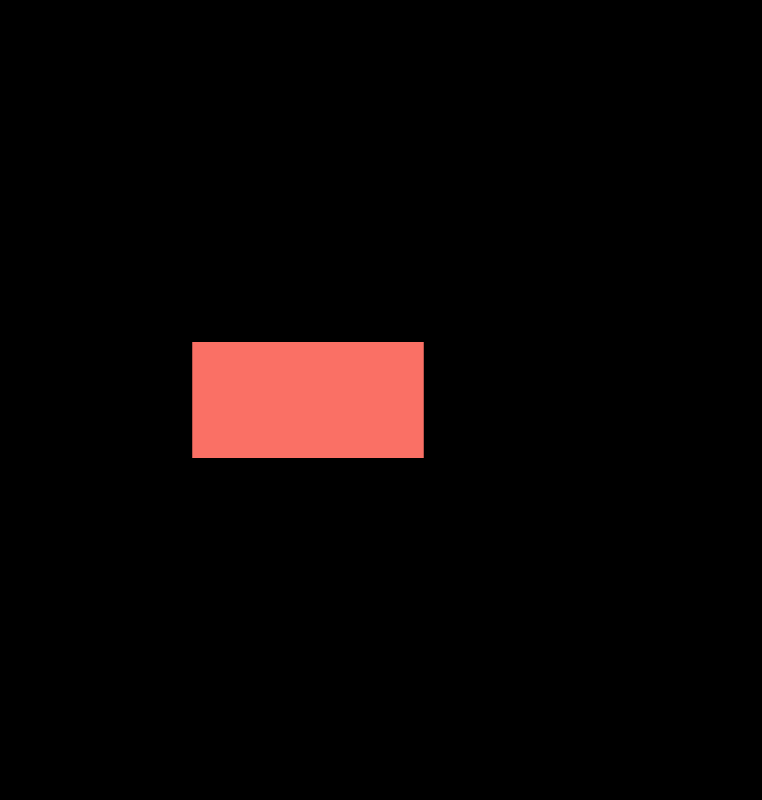
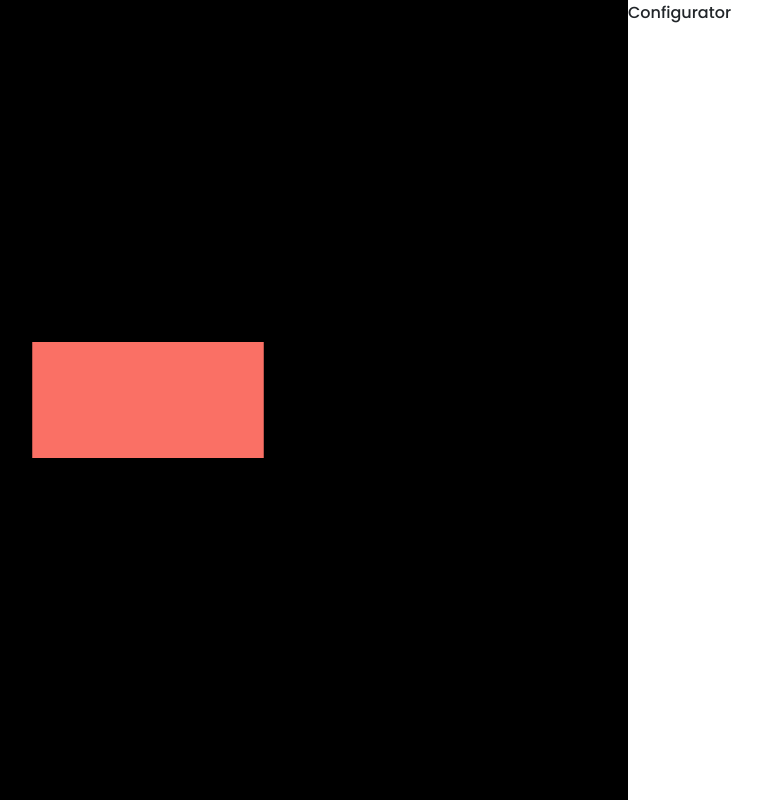
Before and after one commit to Cheung-KaWai/bachelor, a React (Vite) app: page / in a window 1280 px wide. Shown: the whole page, without its empty margins (332-1094 px from the left). Built offline with nearby package versions, Linux system fonts and the light colour scheme.

Commit message:
Modify layout application

```diff
--- a/src/App.jsx
+++ b/src/App.jsx
@@ -1,11 +1,12 @@
 import React from "react";
 import { ThreeScene } from "./components/Canvas/ThreeScene";
-import { Container } from "./components/Layout/Container";
+import { Configurator } from "./components/Configurator/Configurator";
 
 export const App = () => {
   return (
-    <Container>
+    <>
       <ThreeScene />
-    </Container>
+      <Configurator />
+    </>
   );
 };
--- a/src/components/Canvas/ThreeScene.jsx
+++ b/src/components/Canvas/ThreeScene.jsx
@@ -2,9 +2,11 @@ import { Canvas } from "@react-three/fiber";
 import React from "react";
 import { Wall } from "../Box/Wall";
 import { OrbitControls } from "@react-three/drei";
+import { SceneContainer } from "../Layout/SceneContainer";
 
 export const ThreeScene = () => {
   return (
+    <SceneContainer>
       <Canvas>
         <color attach="background" args={["#000"]}></color>
         <OrbitControls />
@@ -12,5 +14,6 @@ export const ThreeScene = () => {
         <directionalLight color="red" position={[0, 0, 5]} />
         <Wall scale={[2, 1, 1]} />
       </Canvas>
+    </SceneContainer>
   );
 };
--- /dev/null
+++ b/src/components/Configurator/Configurator.jsx
@@ -0,0 +1,6 @@
+import React from "react";
+import { ConfigContainer } from "../Layout/ConfigContainer";
+
+export const Configurator = () => {
+  return <ConfigContainer>Configurator</ConfigContainer>;
+};
--- /dev/null
+++ b/src/components/Layout/ConfigContainer.jsx
@@ -0,0 +1,14 @@
+import React from "react";
+import styled from "styled-components";
+
+export const ConfigContainer = ({ children }) => {
+  return <Container>{children}</Container>;
+};
+
+const Container = styled.div`
+  width: 25vw;
+  height: 100vw;
+  position: fixed;
+  top: 0;
+  right: 0;
+`;
--- a/src/components/Layout/Container.jsx
+++ b/src/components/Layout/SceneContainer.jsx
@@ -1,11 +1,11 @@
 import React from "react";
 import styled from "styled-components";
 
-export const Container = ({ children }) => {
+export const SceneContainer = ({ children }) => {
   return <BaseContainer>{children}</BaseContainer>;
 };
 
 const BaseContainer = styled.div`
-  width: 100vw;
+  width: 75vw;
   height: 100vh;
 `;
```
Lines whose indentation alone changed are shown as unchanged.
